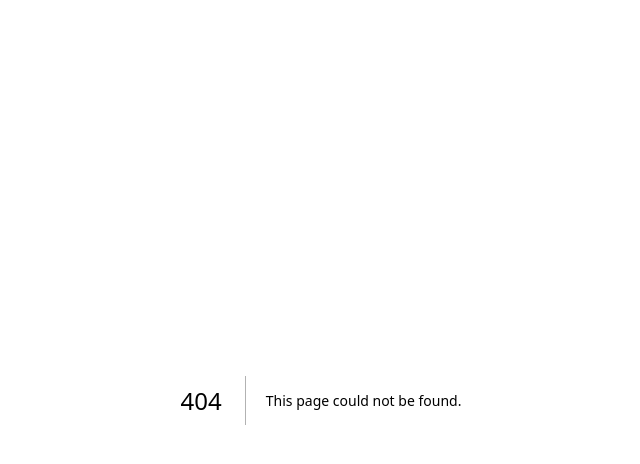
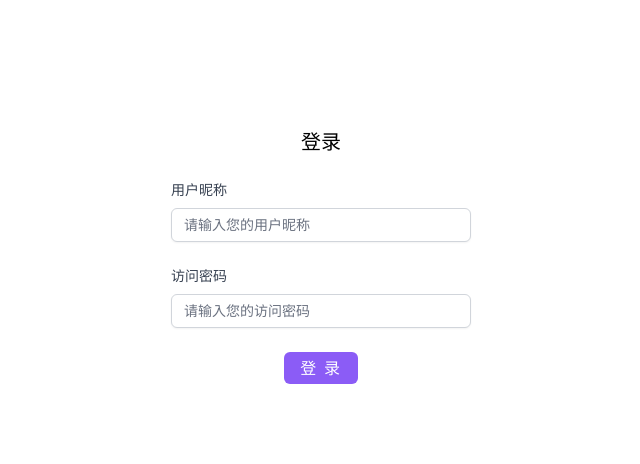
Before and after one commit to iiLsss/chat-ai-kit, a Next.js app: page /login in a window 1280 px wide. Before the commit this address had no page. Shown: the top 464 px of the page, without its empty margins (319-959 px from the left). Built offline with nearby package versions, Linux system fonts and the light colour scheme.

Commit message:
feat: add toast

```diff
--- a/package.json
+++ b/package.json
@@ -40,6 +40,7 @@
     "zustand": "^4.3.8"
   },
   "devDependencies": {
+    "@tailwindcss/forms": "^0.5.3",
     "@types/react-window": "^1.8.5"
   }
 }
--- /dev/null
+++ b/src/app/api/user/login/route.ts
@@ -0,0 +1,13 @@
+import { NextResponse, NextRequest } from 'next/server'
+import { REQUEST_COED } from '@/types/common'
+const { CODE } = process.env
+export async function POST(request: NextRequest) {
+  const {password} = await request.json();
+  console.log(password, CODE)
+  if (password === CODE) {
+    return new NextResponse(JSON.stringify({code: REQUEST_COED.SUCCESS,  msg: '登录成功'}))
+  }
+  return new NextResponse(JSON.stringify({code: REQUEST_COED.FAIL,  msg: '密码错误'}))
+}
+
+export const runtime = "edge";
--- /dev/null
+++ b/src/app/login/index.css
@@ -0,0 +1,5 @@
+
+.form-input{
+  @apply block w-full py-1 mt-2 border-gray-300 rounded-md shadow-sm focus:border-violet-300 focus:ring focus:ring-violet-200 focus:ring-opacity-50;
+  font-size: 14px;
+}
--- /dev/null
+++ b/src/app/login/page.tsx
@@ -0,0 +1,61 @@
+'use client'
+
+import { fetchLogin } from '@/clientApi/login'
+import Toast from '@/components/Toast'
+import { REQUEST_COED } from '@/types/common'
+
+import './index.css'
+const Login = () => {
+
+  const handleLogin =  async(e: React.SyntheticEvent) => {
+    e.preventDefault()
+    const target = e.target as typeof e.target & {
+      username: { value: string };
+      password: { value: string };
+    };
+    const username = target.username.value;
+    const password = target.password.value;
+    console.log(username, password)
+    try {
+      let res = await (await fetchLogin({password: password})).json()
+      console.log(res)
+      if (res.code === REQUEST_COED.SUCCESS) {
+        Toast({message: '登录成功', type: 'success'})
+      } else {
+        Toast({message: res.msg, type: 'success'})
+      }
+    } catch (error) {
+      console.log(error)
+    }
+  }
+
+	return (
+		<div className='mx-auto pt-32 w-[300px]'>
+      <div className='mb-6 text-xl text-center'>登录</div>
+      <form onSubmit={handleLogin}>
+        <p className='grid grid-cols-1 gap-6 mb-6 text-sm text-gray-700'>
+          <label className='block'>
+            <span>用户昵称</span>
+            <input
+              type='text'
+              name='username'
+              className='form-input'
+              maxLength={10}
+              placeholder='请输入您的用户昵称'></input>
+          </label>
+          <label className='block'>
+            <span>访问密码</span>
+            <input
+              type='password'
+              name='password'
+              className='form-input'
+              placeholder='请输入您的访问密码'></input>
+          </label>
+        </p>
+        <button type="submit" className="block px-4 py-1 mx-auto tracking-widest text-white rounded-md bg-violet-500 hover:bg-violet-600" >登 录</button>
+      </form>
+		</div>
+	)
+}
+
+export default Login
--- /dev/null
+++ b/src/clientApi/login.ts
@@ -0,0 +1,12 @@
+import { LoginBody } from '@/types/login'
+
+
+export const fetchLogin = (body: LoginBody) => {
+  return fetch('/api/user/login', {
+    method: 'POST',
+    headers: {
+      'Content-Type': 'application/json',
+    },
+    body: JSON.stringify(body),
+  })
+}
--- /dev/null
+++ b/src/components/Toast/index.css
@@ -0,0 +1,33 @@
+.toast {
+  position: fixed;
+  top: 20px;
+  left: 50%;
+  transform: translateX(-50%);
+  /* opacity: 0; */
+  /* animation: slide-up 0.5s cubic-bezier(0.59, 0.21, 0.18, 0.81) forwards, */
+    /* fade-out 0.5s 2.5s ease forwards; */
+}
+
+.toast-content{
+  box-shadow: 0 6px 16px 0 rgba(0, 0, 0, 0.08), 0 3px 6px -4px rgba(0, 0, 0, 0.12), 0 9px 28px 8px rgba(0, 0, 0, 0.05);
+}
+
+@keyframes slide-up {
+  from {
+    top: 50;
+    opacity: 0;
+  }
+  to {
+    top: 20px;
+    opacity: 1;
+  }
+}
+
+@keyframes fade-out {
+  from {
+    opacity: 1;
+  }
+  to {
+    opacity: 0;
+  }
+}
--- /dev/null
+++ b/src/components/Toast/index.tsx
@@ -0,0 +1,40 @@
+
+
+import React from 'react';
+import {createRoot}  from 'react-dom/client'
+interface ToastProps {
+  message: string;
+  type: 'success' | 'error' | 'warning';
+}
+import './index.css'
+
+const Comp: React.FC<ToastProps> = ({type, message}) => {
+  return (
+    <div className={`toast`}>
+      <div className='flex items-center p-2 px-3 text-sm rounded toast-content' role="alert">
+        <span className="mr-2">
+          <svg className={`w-4 h-4 fill-current`} xmlns="http://www.w3.org/2000/svg" viewBox="0 0 20 20">
+            {type === 'success' && <path d="M0 11l2-2 5 5L18 3l2 2L7 18z" />}
+            {type === 'error' && <path d="M0 0h20v20H0z" fill="none" />}
+            {type === 'warning' && <path d="M10 0l10 20H0z" fill="none" />}
+          </svg>
+        </span>
+        <p>{message}</p>
+      </div>
+    </div>
+  )
+
+}
+
+const Toast = ({ message, type }: ToastProps) => {
+  let toastWall = document.createElement('div')
+  document.body.appendChild(toastWall)
+  let root = createRoot(toastWall)
+  root.render(<Comp message={message} type={type} />)
+  // setTimeout(() => {
+  //   root.unmount()
+  //   document.body.removeChild(toastWall)
+  // } , 3000)
+}
+
+export default Toast;
--- /dev/null
+++ b/src/types/common.ts
@@ -0,0 +1,5 @@
+
+export enum REQUEST_COED {
+  SUCCESS = 1,
+  FAIL = 0,
+}
--- /dev/null
+++ b/src/types/login.ts
@@ -0,0 +1,10 @@
+
+// // 登录类型
+// export enum LoginTypes {
+//   PASSWORD = 1,
+//   KEY = 2,
+// }
+
+export interface LoginBody {
+  password: string
+}
--- a/tailwind.config.js
+++ b/tailwind.config.js
@@ -15,5 +15,9 @@ module.exports = {
       },
     },
   },
-  plugins: [],
+  plugins: [
+    require('@tailwindcss/forms')({
+      strategy: 'base', // only generate global styles
+    }),
+  ],
 }
```
Also changed, not shown: src/store/user.ts (added, +12 -0 lines), 1 other file (tests, documents, lock files or other folders).
